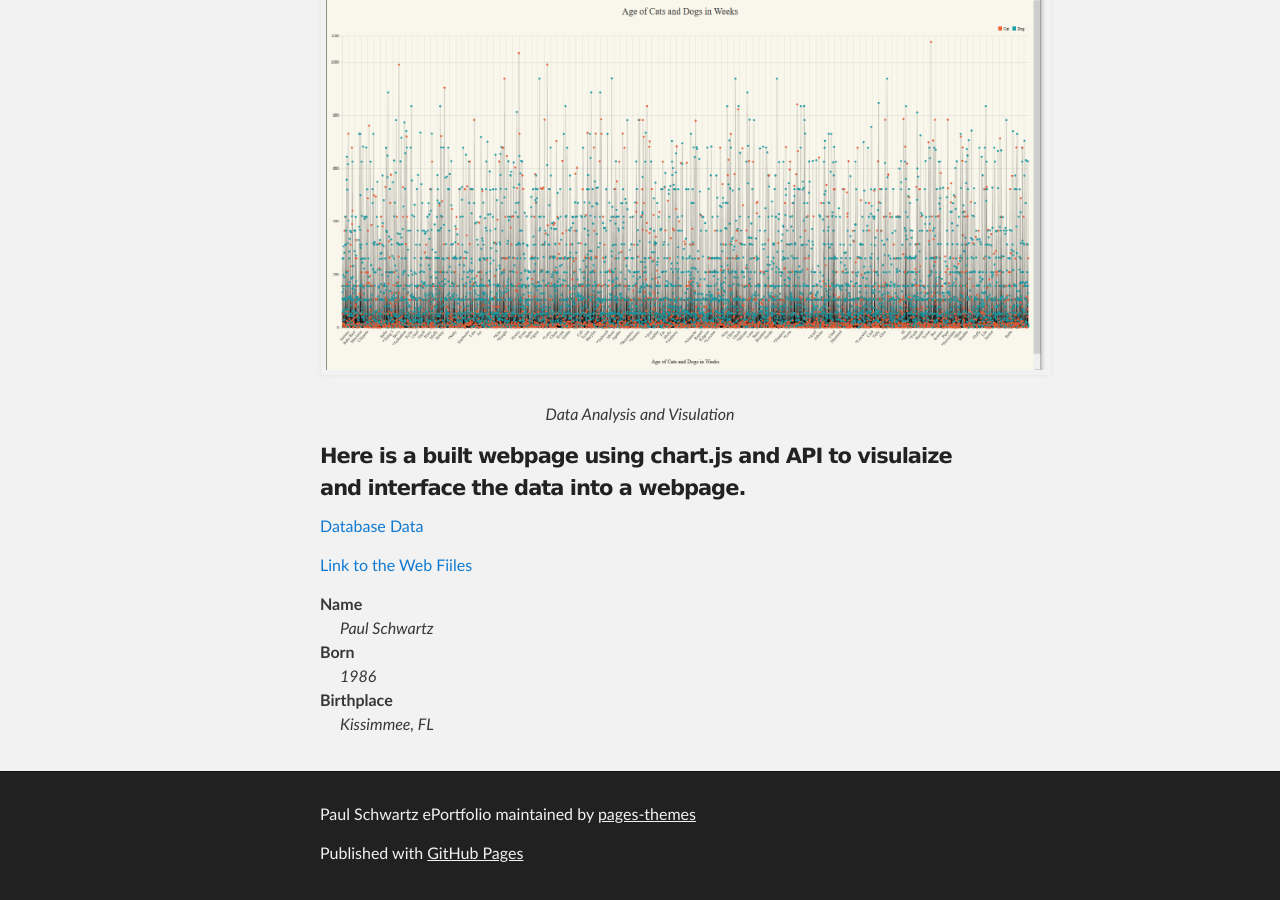
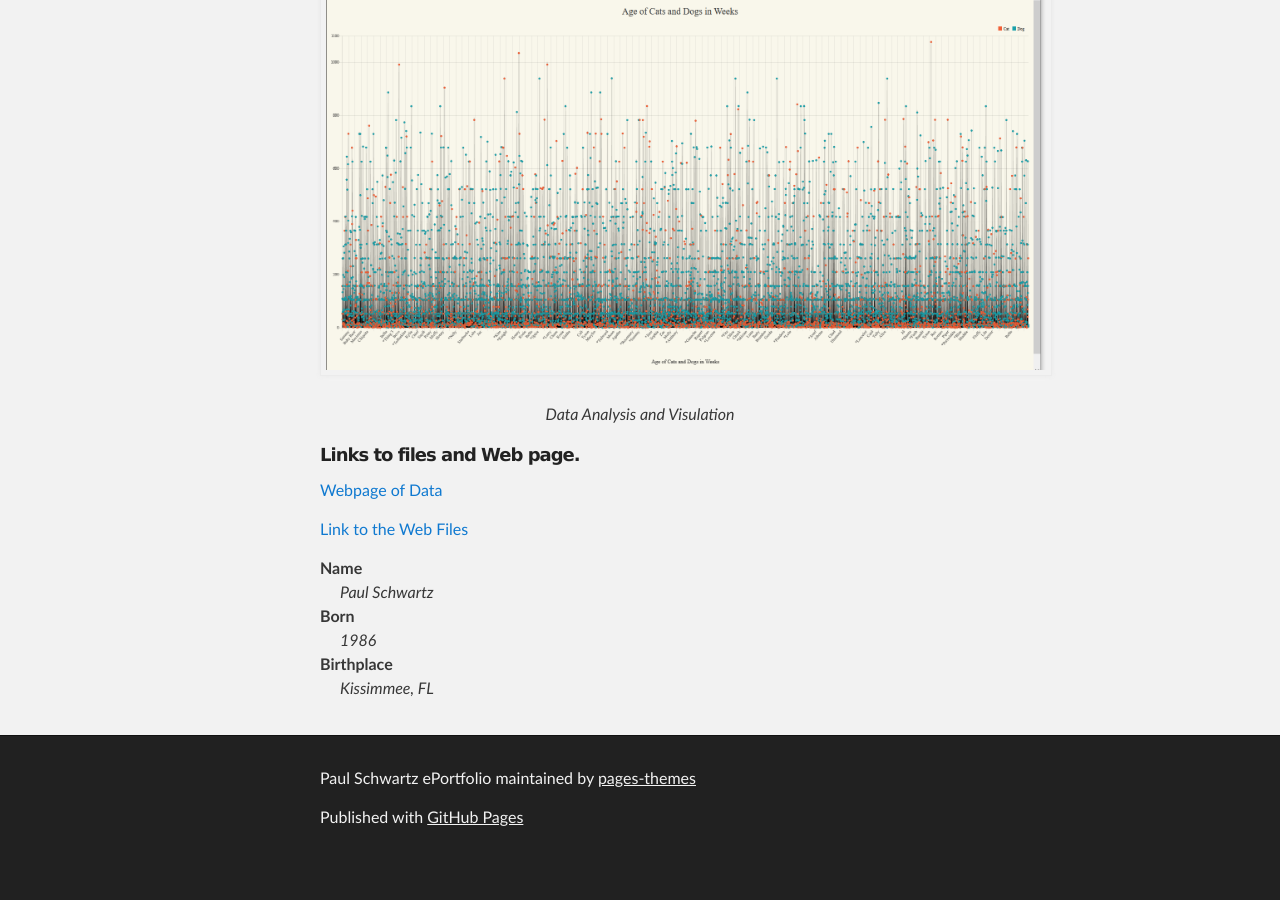
Before and after one commit to pages-themes/slate, a Jekyll site: the page built from index.md, in a window 1280 px wide and 900 px high, scrolled down 6085 px. Built offline with Jekyll 4.4.1, drawn with Linux system fonts in a browser that asks for light colours; our own code applies the rules of GitHub Pages for plain Markdown files; after the commit the page ends 6949 px from its top, so only the background shows below that.

Commit message:
Update index.md

```diff
--- a/index.md
+++ b/index.md
@@ -83,11 +83,11 @@ The main artifact selected for the database category is the data from Salver Sea
     <p><em>Data Analysis and Visulation</em></p>
 </div>
 
-#### Here is a built webpage using chart.js and API to visulaize and interface the data into a webpage.
+##### Links to files and Web page.
 
-[Database Data](https://daimon2008.github.io/database/)
+[Webpage of Data](https://daimon2008.github.io/database/)
 
-[Link to the Web Fiiles](https://github.com/daimon2008/database)
+[Link to the Web Files](https://github.com/daimon2008/database)
 
 <dl>
 <dt>Name</dt>
```
